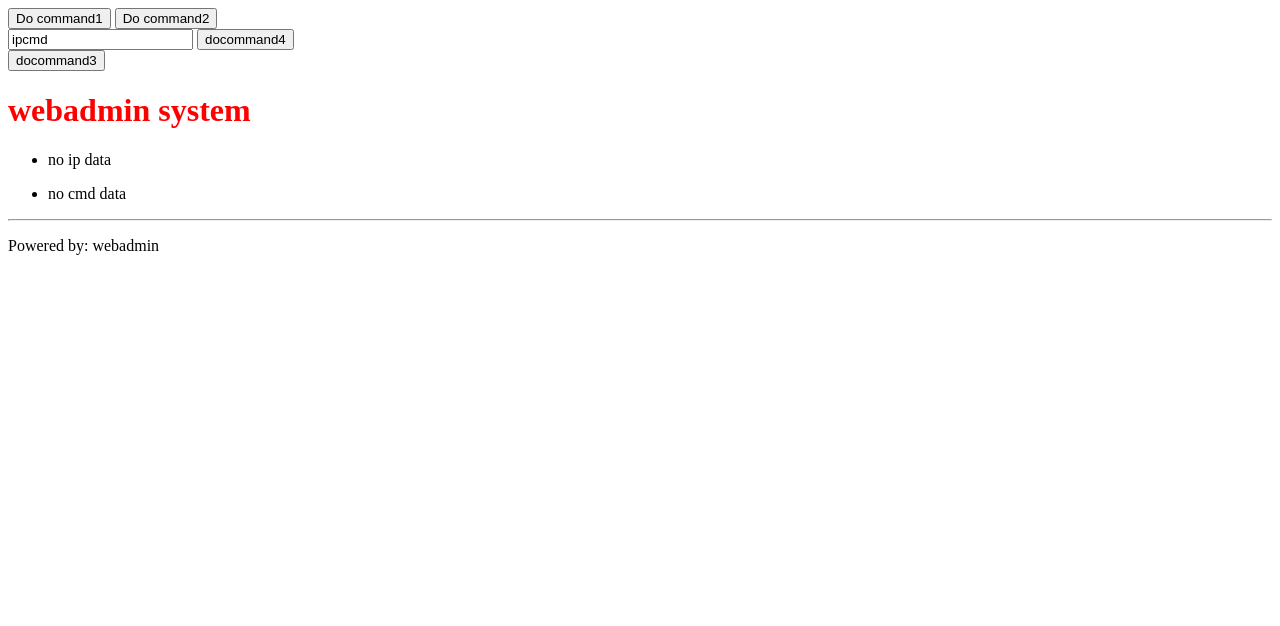
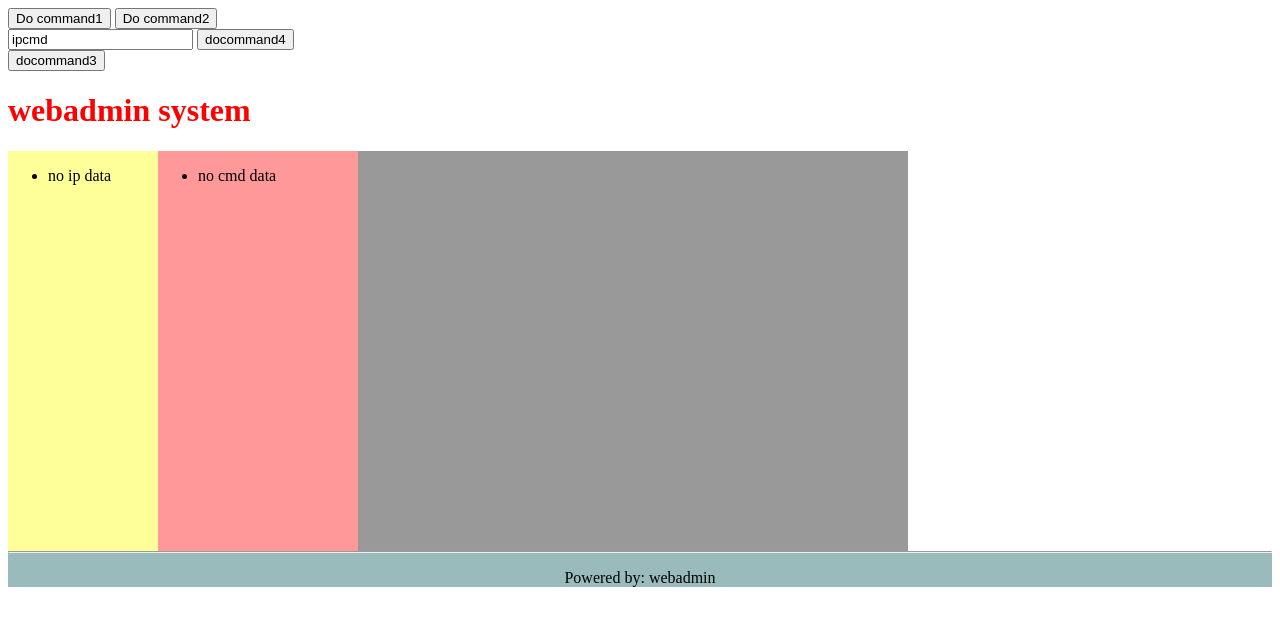
Before and after one commit to gregorianzhang/webadmin, a Django app: template templates/base.html in a window 1280 px wide. Shown: the top 626 px of the page. Run offline with Django 3.2, Linux system fonts and the light colour scheme; the template is opened without the code that fills it, so the values that code supplies are empty; some libraries are stand-ins or nearby versions.

Commit message:
修改css 和js

```diff
--- a/static/css/template.css
+++ b/static/css/template.css
@@ -1,3 +1,34 @@
 hred {color:red;}
 hblue {color:bule;}
 h1 {color:red;}
+.x-movie-list {
+//    margin-bottom: 20;
+//    margin-top: 10px;
+    padding: 10px 20px 15px;
+}
+
+.x-ip-list {
+background-color:#ffff99;
+height:400px;
+width:150px;
+float:left;
+}
+
+.x-cmd-list {
+background-color:#ff9999;
+height:400px;
+width:200px;
+float:left;
+}
+
+.x-output-list {
+background-color:#999999;
+height:400px;
+width:550px;
+float:left;
+}
+.footer {
+background-color:#99bbbb;
+clear:both;
+text-align:center;
+}
--- a/static/js/mootools-core.js
+++ b/static/js/mootools-core.js
@@ -37,7 +37,15 @@ $(document).ready(function(){
 
 });
 
+function command1(){
+alert("eeee");
 
+$.post( "/ipcmd/",{ip:ip, cmd:cmd, aa:"abcd"},
+    function(data){
+        alert("aaaaaa ");
+    }
+);
+}
 
     function command(){
         alert(ip);
```
